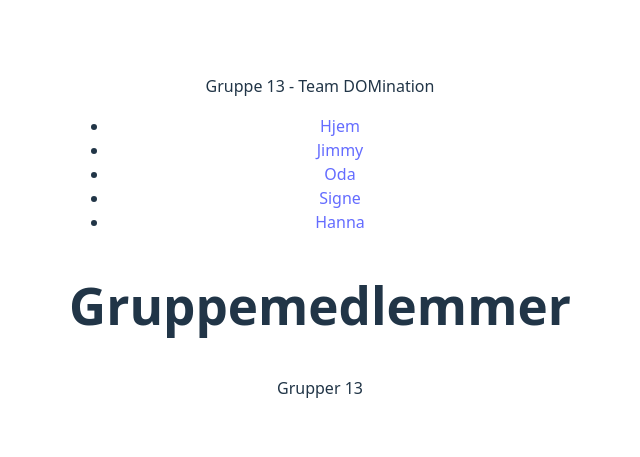
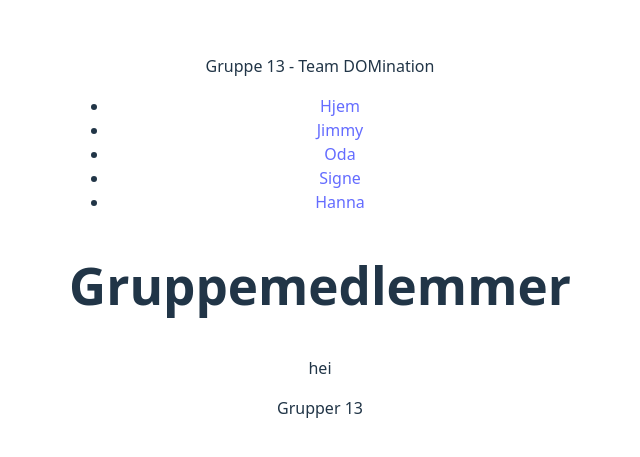
Before and after one commit to hannaso91/ourgroup, a React (Vite) app: page / in a window 1280 px wide. Shown: the part 163-620 px from the top of the page, without its empty margins (320-960 px from the left). Built offline with nearby package versions, Linux system fonts and the light colour scheme; no server answers.

Commit message:
Lagt til styles mappe og laget scss filer til prosjektet

```diff
--- a/src/components/Home.jsx
+++ b/src/components/Home.jsx
@@ -6,7 +6,7 @@ export default function Home({members}) {
         <section>
             <h1>Gruppemedlemmer</h1> {/*Denne må gjøres dynamisk basert på brukerinput*/}
             <MembersCard memberCard={members} />
+            <p>hei</p>
         </section>
     )
-
 }
```
Also changed, not shown: src/styles/home.scss (added), src/styles/member.scss (added).
